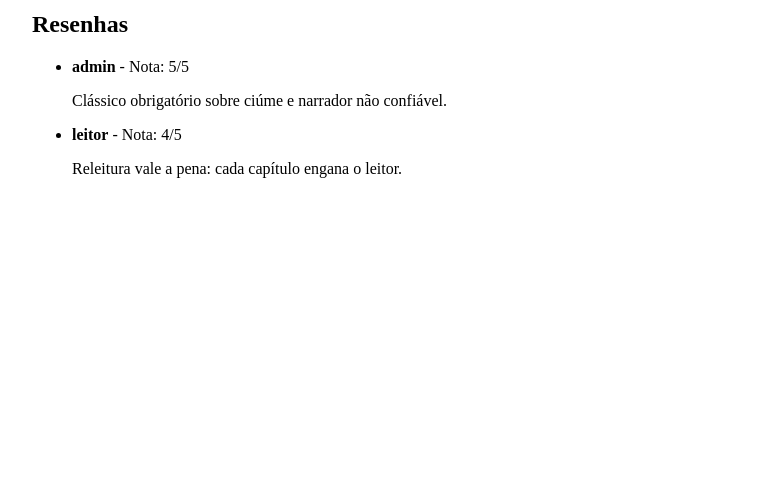
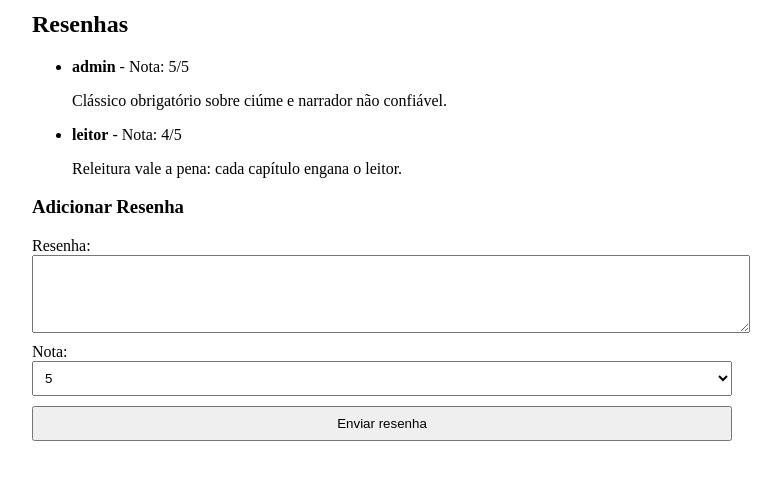
Before and after one commit to AndreNicolas7/psi-atividade1-andre, a Flask app: page /livro/1 in a window 1280 px wide. Shown: the part 255-735 px from the top of the page, without its empty margins (258-1039 px from the left). Run offline with Flask 3, Linux system fonts and the light colour scheme.

Commit message:
Add files via upload

```diff
--- a/psi-atividade1-andre/app.py
+++ b/psi-atividade1-andre/app.py
@@ -7,7 +7,8 @@ app.config["SECRET_KEY"] = "psi-atividade1"
 
 @app.get("/")
 def index():
-    livros = models.buscar_livros()
+    q = request.args.get("q", "")
+    livros = models.buscar_livros(q)
     return render_template("index.html", livros=livros)
 
 
@@ -20,6 +21,32 @@ def detalhe_livro(livro_id):
 
     resenhas = models.resenhas_do_livro(livro_id)
     return render_template("livro.html", livro=livro, resenhas=resenhas)
+
+
+@app.post("/livro/<int:livro_id>/resenhar")
+def resenhar(livro_id):
+    if "usuario" not in session:
+        return redirect(url_for("login"))
+
+    texto = request.form.get("texto", "").strip()
+    nota_raw = request.form.get("nota")
+    try:
+        nota = int(nota_raw)
+    except Exception:
+        nota = None
+
+    novo_id = models.proximo_id_resenha
+    nova_resenha = {
+        "id": novo_id,
+        "livro_id": livro_id,
+        "usuario": session.get("usuario"),
+        "texto": texto,
+        "nota": nota,
+    }
+    models.resenhas.append(nova_resenha)
+    models.proximo_id_resenha += 1
+
+    return redirect(url_for("detalhe_livro", livro_id=livro_id))
 
 
 @app.route("/login", methods=["GET", "POST"])
--- a/psi-atividade1-andre/templates/index.html
+++ b/psi-atividade1-andre/templates/index.html
@@ -4,6 +4,11 @@
 
 {% block conteudo %}
     <h1>Catálogo de Livros</h1>
+
+    <form method="get" action="{{ url_for('index') }}">
+        <input type="text" name="q" placeholder="Buscar título..." value="{{ request.args.get('q','') }}">
+        <button type="submit">Buscar</button>
+    </form>
 
     <ul>
         {% for livro in livros %}
--- a/psi-atividade1-andre/templates/livro.html
+++ b/psi-atividade1-andre/templates/livro.html
@@ -24,4 +24,25 @@
     {% else %}
         <p>Este livro ainda não possui resenhas.</p>
     {% endif %}
+
+    <h3>Adicionar Resenha</h3>
+    <form method="post" action="{{ url_for('resenhar', livro_id=livro['id']) }}">
+        <div>
+            <label for="texto">Resenha:</label><br>
+            <textarea id="texto" name="texto" rows="4" cols="50" required></textarea>
+        </div>
+        <div>
+            <label for="nota">Nota:</label>
+            <select id="nota" name="nota">
+                <option value="1">1</option>
+                <option value="2">2</option>
+                <option value="3">3</option>
+                <option value="4">4</option>
+                <option value="5" selected>5</option>
+            </select>
+        </div>
+        <div>
+            <button type="submit">Enviar resenha</button>
+        </div>
+    </form>
 {% endblock %}
```
